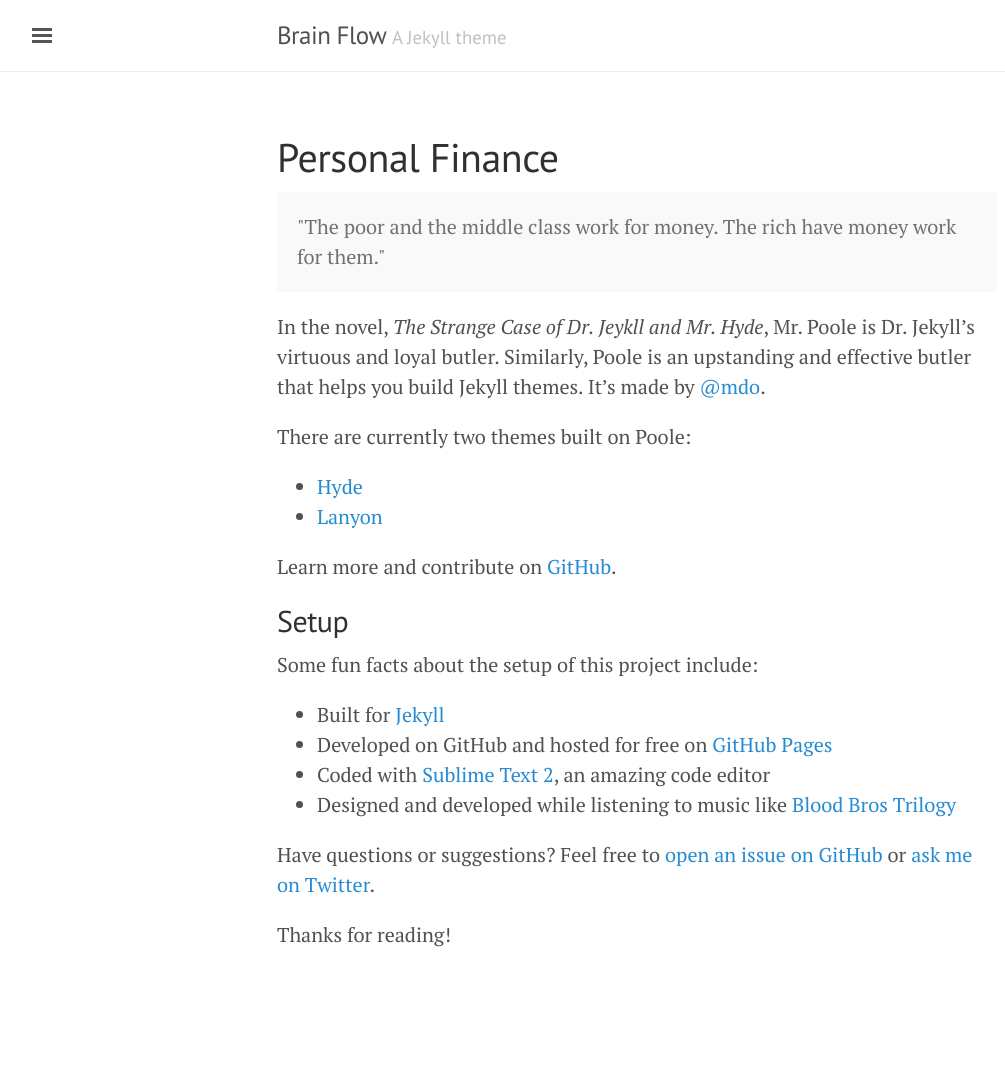
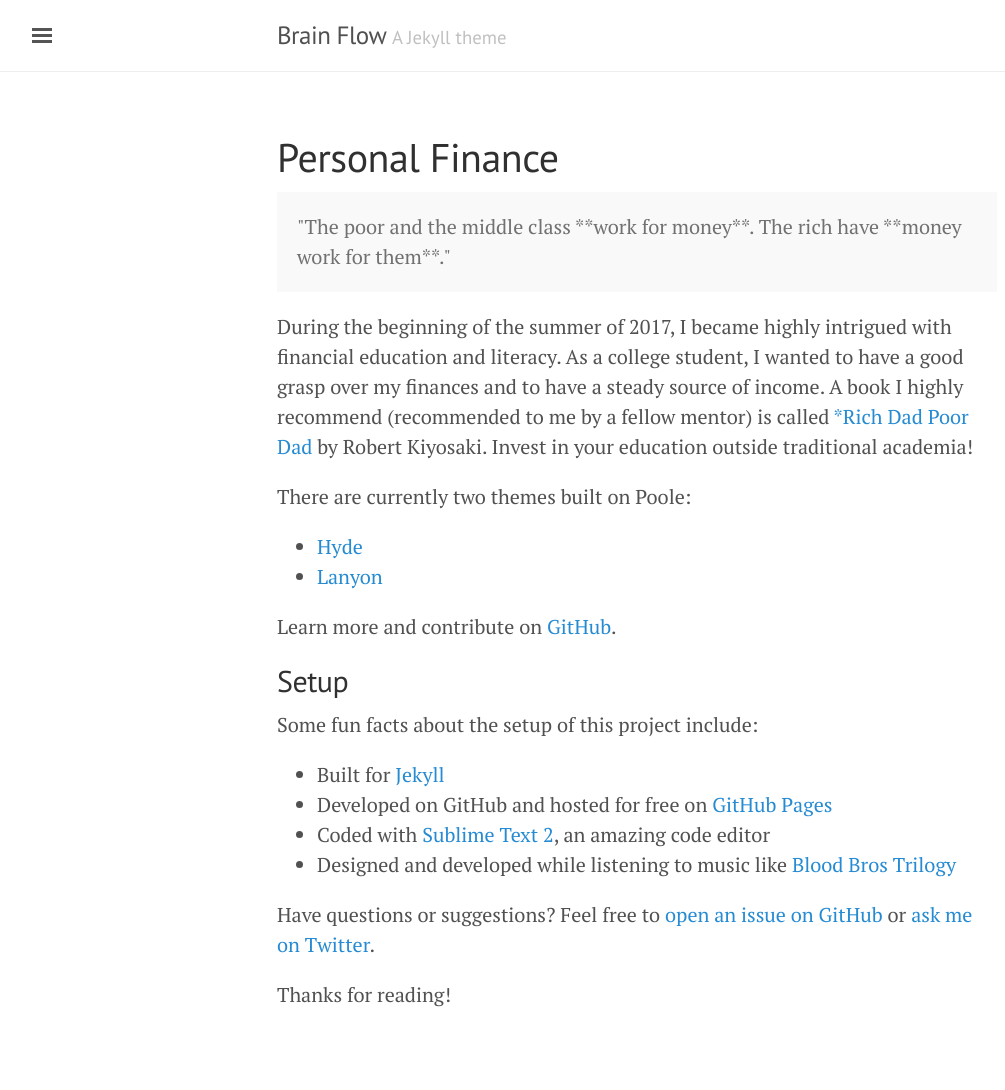
Before and after one commit to bjchia/bjchia.github.io, a Jekyll site: the page built from personalfinance.md, in a window 1280 px wide. Shown: the whole page, without its empty margins (3-1008 px from the left). Built offline with Jekyll 4.4.1, drawn with Linux system fonts in a browser that asks for light colours; before the commit the page ends 1030 px from its top, so only the background shows below that.

Commit message:
Update personalfinance.md

```diff
--- a/personalfinance.md
+++ b/personalfinance.md
@@ -4,10 +4,10 @@
 ---
 
 <p class="message">
-"The poor and the middle class work for money. The rich have money work for them."
+"The poor and the middle class **work for money**. The rich have **money work for them**."
 </p>
 
-In the novel, *The Strange Case of Dr. Jeykll and Mr. Hyde*, Mr. Poole is Dr. Jekyll's virtuous and loyal butler. Similarly, Poole is an upstanding and effective butler that helps you build Jekyll themes. It's made by [@mdo](https://twitter.com/mdo).
+During the beginning of the summer of 2017, I became highly intrigued with financial education and literacy. As a college student, I wanted to have a good grasp over my finances and to have a steady source of income. A book I highly recommend (recommended to me by a fellow mentor) is called [*Rich Dad Poor Dad](http://www.lequydonhanoi.edu.vn/upload_images/S%C3%A1ch%20ngo%E1%BA%A1i%20ng%E1%BB%AF/Rich%20Dad%20Poor%20Dad.pdf) by Robert Kiyosaki. Invest in your education outside traditional academia!
 
 There are currently two themes built on Poole:
 
```
